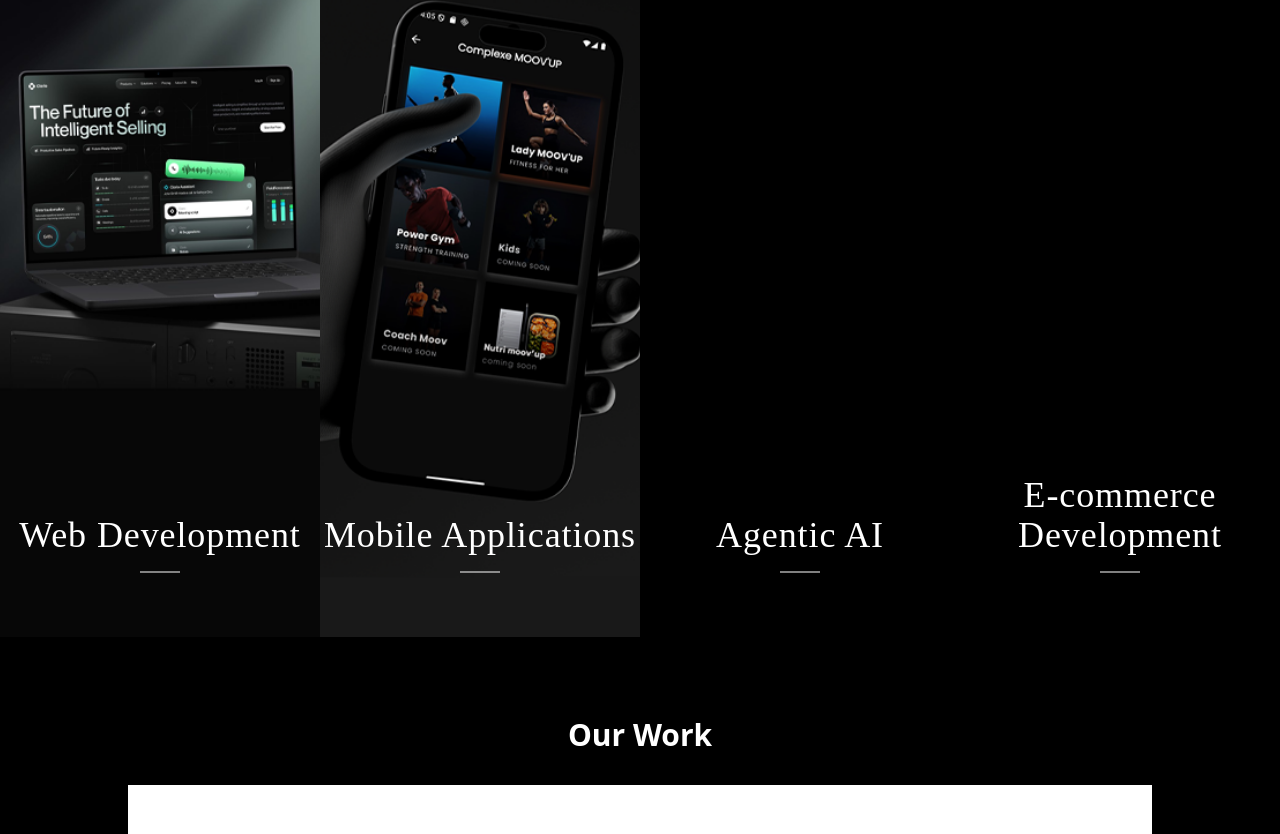
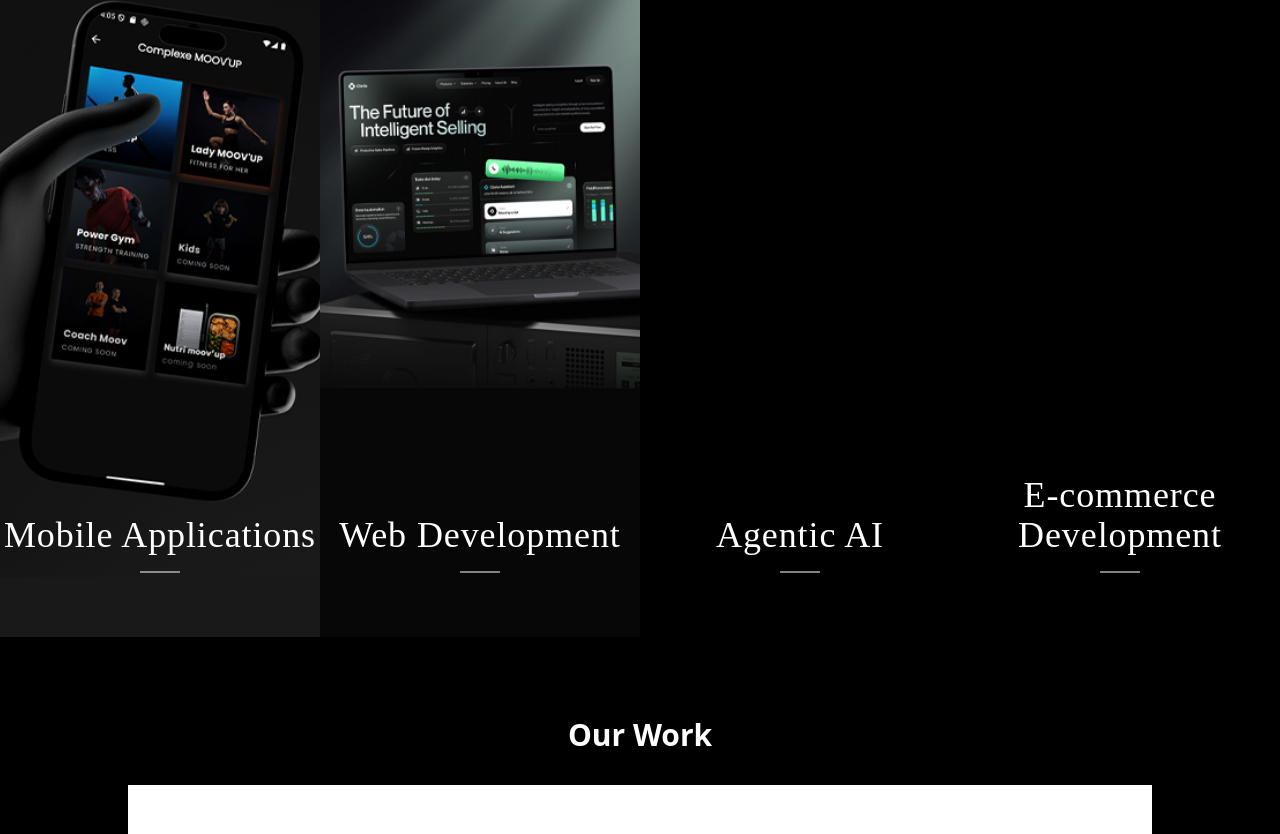
Before and after one commit to BrHiba/advanced-agency, a React (Vite) app: page / in a window 1280 px wide. Shown: the part 963-1797 px from the top of the page. Built offline with nearby package versions, Linux system fonts and the light colour scheme.

Commit message:
update cards section

```diff
--- a/src/sections/Services.jsx
+++ b/src/sections/Services.jsx
@@ -3,12 +3,12 @@ import { motion } from "framer-motion";
 
 const services = [
   {
+    title: "Mobile Applications",
+    image: "/advanced-mobile.png",
+  },
+  {
     title: "Web Development",
     image: "/advanced-web.png",
-  },
-  {
-    title: "Mobile Applications",
-    image: "/advanced-mobile.png",
   },
   {
     title: "Agentic AI",
@@ -42,7 +42,7 @@ function Services() {
               }}
               variants={{
                 rest: { scale: 1 },
-                hover: { scale: 1 },
+                hover: { scale: 1.1 },
               }}
               transition={{ duration: 0.6, ease: "easeOut" }}
             />
```
